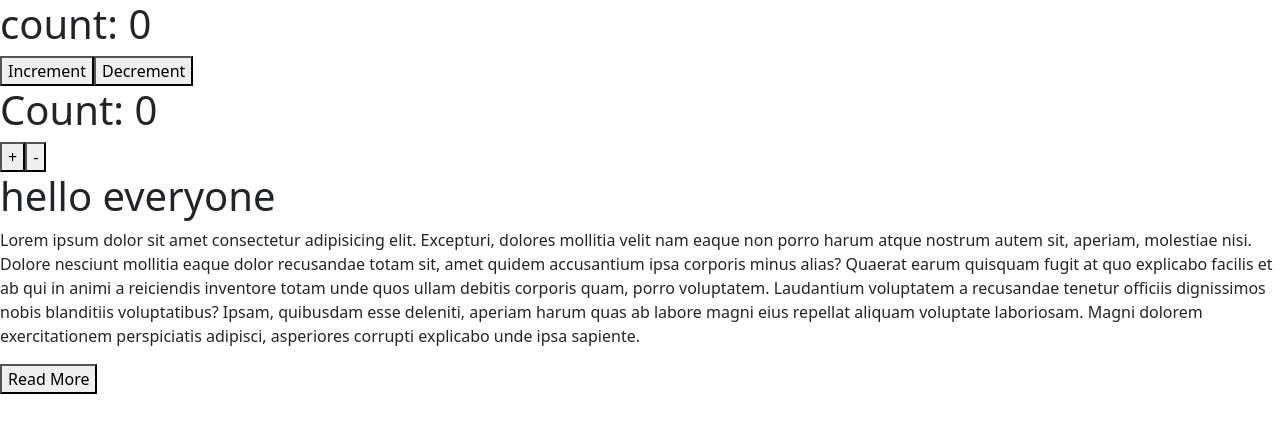
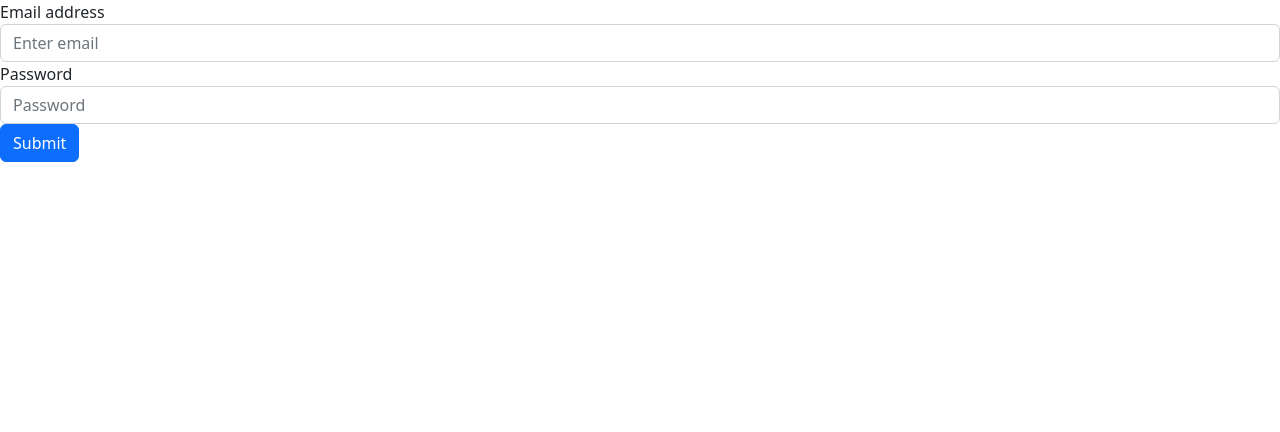
Before and after one commit to avronilrajib/React_Js_Classes, a React (Vite) app: page / in a window 1280 px wide. Shown: the top 432 px of the page. Built offline with nearby package versions, Linux system fonts and the light colour scheme.

Commit message:
Collect form data

```diff
--- a/src/App.jsx
+++ b/src/App.jsx
@@ -9,6 +9,7 @@ import EventClass from "./componants/EVENT_HANDER/EventClass";
 import UseStateHook from "./componants/useState_hook/useStateHook";
 import Previous_state from "./componants/previous state/Previous_state";
 import EventBubbling from "./componants/Event_Bubbling/EventBubbling";
+import CollectForm from "./componants/Collect_form_data/CollectForm";
 function App() {
   return (
     <div>
@@ -17,9 +18,11 @@ function App() {
       <State /> */}
       {/* <Rendering />
       <EventClass /> */}
+      {/* <Icon />
       <UseStateHook />
       <Previous_state />
-      <EventBubbling />
+      <EventBubbling /> */}
+      <CollectForm />
     </div>
   );
 }
--- /dev/null
+++ b/src/componants/Collect_form_data/CollectForm.jsx
@@ -0,0 +1,66 @@
+import React, { useState } from "react";
+
+export default function CollectForm() {
+  const [email, setEmail] = useState("");
+  const [password, setPassword] = useState("");
+
+  const handleEmailChange = (event) => {
+    setEmail(event.target.value);
+    event.preventDefault();
+  };
+
+  const handlePasswordChange = (event) => {
+    setPassword(event.target.value);
+    event.preventDefault();
+  };
+
+  const handleSubmit = (event) => {
+    let info = {
+      email,
+      password,
+    };
+    console.log(info);
+    event.preventDefault();
+  };
+
+  const btnClick = (e) => {
+    let a = document.getElementById("a");
+    let b = document.getElementById("b");
+    a.innerHTML = email;
+    b.innerHTML = password;
+  };
+  return (
+    <div>
+      <form onSubmit={handleSubmit}>
+        <div className="form-group">
+          <label>Email address</label>
+          <input
+            onChange={handleEmailChange}
+            type="email"
+            value={email}
+            className="form-control"
+            id="exampleInputEmail1"
+            aria-describedby="emailHelp"
+            placeholder="Enter email"
+          />
+        </div>
+        <div className="form-group">
+          <label>Password</label>
+          <input
+            onChange={handlePasswordChange}
+            value={password}
+            type="password"
+            className="form-control"
+            id="exampleInputPassword1"
+            placeholder="Password"
+          />
+        </div>
+        <button type="submit" onClick={btnClick} className="btn btn-primary">
+          Submit
+        </button>
+      </form>
+      <h1 id="a"></h1>
+      <h1 id="b"></h1>
+    </div>
+  );
+}
```
